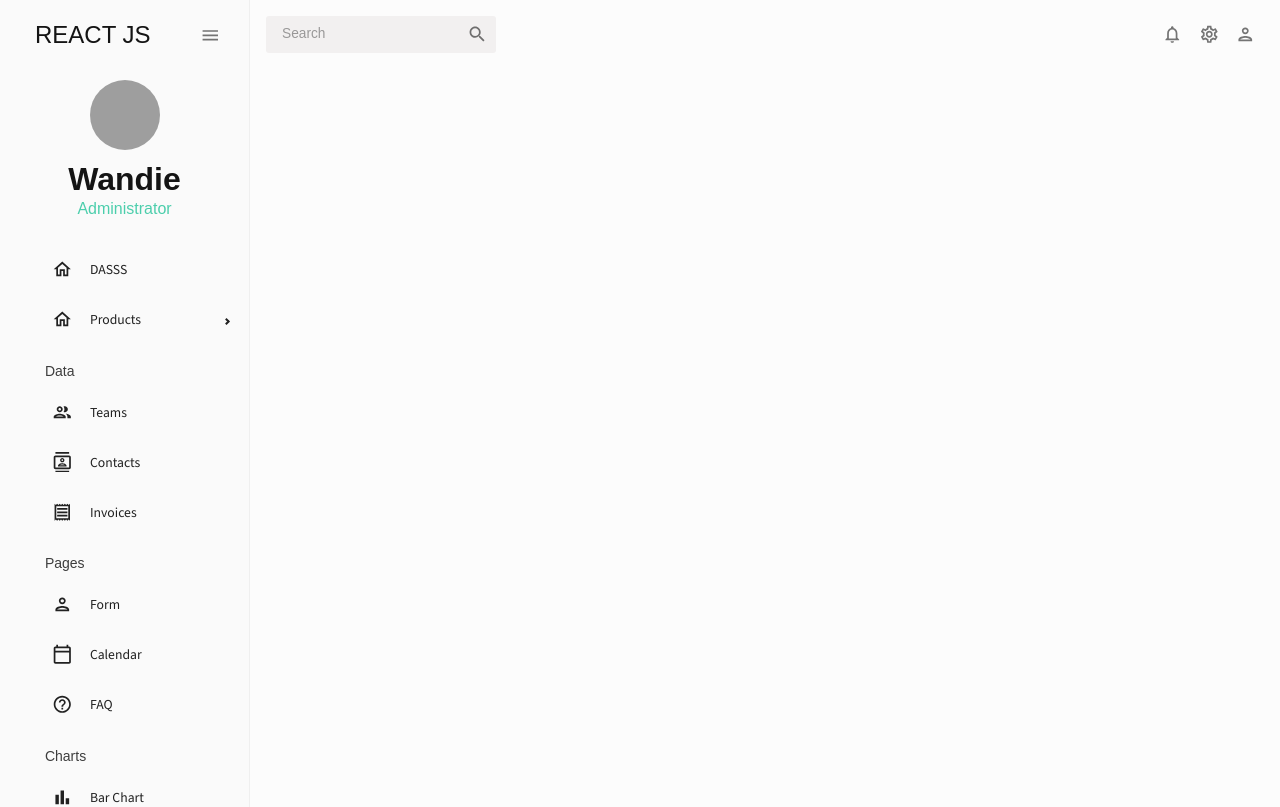
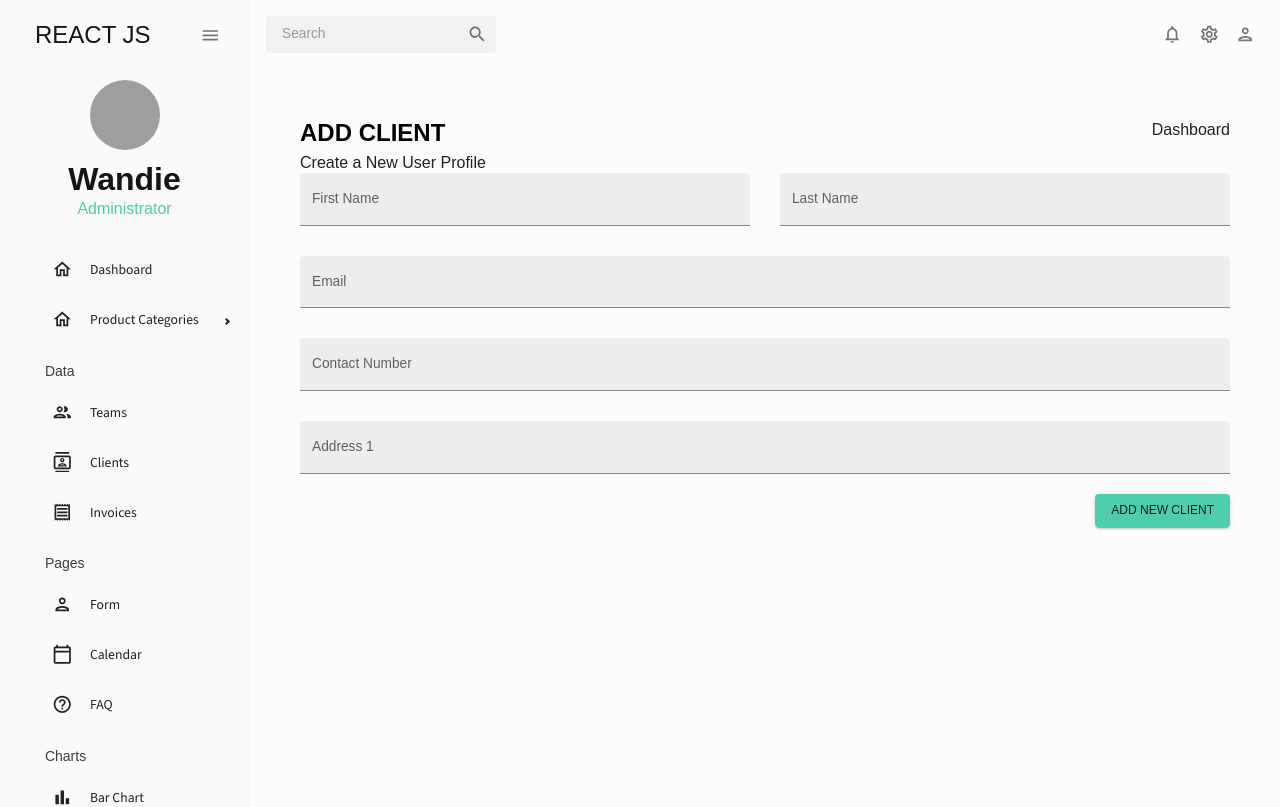
Before and after one commit to wandieinnocents/wandie-admin-dashboard-reactjs-material-ui-v1, a React (Create React App) app: page /clients in a window 1280 px wide. Shown: the top 807 px of the page. Built offline with nearby package versions, Linux system fonts and the light colour scheme; grey boxes are pictures that could not be loaded; the HTML template or start-up script is replaced by a standard one.

Commit message:
Add product category sidebar menu item

```diff
--- a/src/App.js
+++ b/src/App.js
@@ -8,6 +8,7 @@
 import Dashboard from "./scenes/dashboard";
 import Team from "./pages/Team";
 import Contacts from "./pages/Contacts";
+import Clients from "./pages/Clients";
 // import Invoices from "./scenes/invoices";
 // import Contacts from "./scenes/contacts";
 // import Bar from "./scenes/bar";
@@ -46,6 +47,7 @@
         <Route path="/" element={<Dashboard />} />
         <Route path="/team" element={<Team />} />
         <Route path="/contacts" element={<Contacts />} />
+        <Route path="/clients" element={<Clients />} />
         {/* <Route path="/invoices" element={<Invoices />} /> */}
         {/* <Route path="/form" element={<Form />} /> */}
         {/* <Route path="/bar" element={<Bar />} /> */}
--- /dev/null
+++ b/src/pages/Clients/index.jsx
@@ -0,0 +1,141 @@
+import { Box, Button, TextField } from "@mui/material";
+import { Formik } from "formik";
+import * as yup from "yup";
+import useMediaQuery from "@mui/material/useMediaQuery";
+import Header from "../../components/Header";
+
+const Form = () => {
+  const isNonMobile = useMediaQuery("(min-width:600px)");
+
+  const handleFormSubmit = (values) => {
+    console.log(values);
+  };
+
+  return (
+    <Box m="50px">
+      <Header title="ADD CLIENT " subtitle="Create a New User Profile" />
+
+      <Formik
+        onSubmit={handleFormSubmit}
+        initialValues={initialValues}
+        validationSchema={checkoutSchema}
+      >
+        {({
+          values,
+          errors,
+          touched,
+          handleBlur,
+          handleChange,
+          handleSubmit,
+        }) => (
+          <form onSubmit={handleSubmit}>
+            <Box
+              display="grid"
+              gap="30px"
+              gridTemplateColumns="repeat(4, minmax(0, 1fr))"
+              sx={{
+                "& > div": { gridColumn: isNonMobile ? undefined : "span 4" },
+              }}
+            >
+              <TextField
+                fullWidth
+                variant="filled"
+                type="text"
+                label="First Name"
+                onBlur={handleBlur}
+                onChange={handleChange}
+                value={values.firstName}
+                name="firstName"
+                error={!!touched.firstName && !!errors.firstName}
+                helperText={touched.firstName && errors.firstName}
+                sx={{ gridColumn: "span 2" }}
+              />
+              <TextField
+                fullWidth
+                variant="filled"
+                type="text"
+                label="Last Name"
+                onBlur={handleBlur}
+                onChange={handleChange}
+                value={values.lastName}
+                name="lastName"
+                error={!!touched.lastName && !!errors.lastName}
+                helperText={touched.lastName && errors.lastName}
+                sx={{ gridColumn: "span 2" }}
+              />
+              <TextField
+                fullWidth
+                variant="filled"
+                type="text"
+                label="Email"
+                onBlur={handleBlur}
+                onChange={handleChange}
+                value={values.email}
+                name="email"
+                error={!!touched.email && !!errors.email}
+                helperText={touched.email && errors.email}
+                sx={{ gridColumn: "span 4" }}
+              />
+              <TextField
+                fullWidth
+                variant="filled"
+                type="text"
+                label="Contact Number"
+                onBlur={handleBlur}
+                onChange={handleChange}
+                value={values.contact}
+                name="contact"
+                error={!!touched.contact && !!errors.contact}
+                helperText={touched.contact && errors.contact}
+                sx={{ gridColumn: "span 4" }}
+              />
+              <TextField
+                fullWidth
+                variant="filled"
+                type="text"
+                label="Address 1"
+                onBlur={handleBlur}
+                onChange={handleChange}
+                value={values.address1}
+                name="address1"
+                error={!!touched.address1 && !!errors.address1}
+                helperText={touched.address1 && errors.address1}
+                sx={{ gridColumn: "span 4" }}
+              />
+
+            </Box>
+            <Box display="flex" justifyContent="end" mt="20px">
+              <Button type="submit" color="secondary" variant="contained">
+                Add New Client
+              </Button>
+            </Box>
+          </form>
+        )}
+      </Formik>
+    </Box>
+  );
+};
+
+const phoneRegExp =
+  /^((\+[1-9]{1,4}[ -]?)|(\([0-9]{2,3}\)[ -]?)|([0-9]{2,4})[ -]?)*?[0-9]{3,4}[ -]?[0-9]{3,4}$/;
+
+const checkoutSchema = yup.object().shape({
+  firstName: yup.string().required("required"),
+  lastName: yup.string().required("required"),
+  email: yup.string().email("invalid email").required("required"),
+  contact: yup
+    .string()
+    .matches(phoneRegExp, "Phone number is not valid")
+    .required("required"),
+  address1: yup.string().required("required"),
+});
+const initialValues = {
+  firstName: "",
+  lastName: "",
+  email: "",
+  contact: "",
+  address1: "",
+
+};
+
+export default Form;
--- a/src/pages/Team.jsx
+++ b/src/pages/Team.jsx
@@ -37,7 +37,7 @@
     },
     {
       field: 'fullName',
-      headerName: 'Full name',
+      headerName: 'fulll name',
       description: 'This column has a value getter and is not sortable.',
       sortable: false,
       width: 160,
@@ -68,6 +68,7 @@
        <Header title="Team" subtitle="Welcome to your Team" />
 
       <DataGrid
+        style={{ marginTop:"20px" }}
         rows={rows}
         columns={columns}
         initialState={{
--- a/src/scenes/global/SideBar.jsx
+++ b/src/scenes/global/SideBar.jsx
@@ -125,17 +125,18 @@
               selected={selected}
               setSelected={setSelected}
                 >
-              DASSS
+              Dashboard
             </MenuItem>
 
-            <SubMenu icon={<HomeOutlinedIcon />} label="Products">
+            {/* Product categories  */}
+            <SubMenu icon={<HomeOutlinedIcon />} label="Product Categories">
 
             <MenuItem
              icon={<PeopleOutlinedIcon />}
               component={<Link to="/addproduct" />}
               // selected={selected}
               // setSelected={setSelected}
-              > Add Product
+              > Add  Category
               </MenuItem>
 
             <MenuItem
@@ -143,7 +144,7 @@
               component={<Link to="/manage" />}
               // selected={selected}
               // setSelected={setSelected}
-              > Manage Product
+              > Manage Categories
               </MenuItem>
           </SubMenu>
 
@@ -167,11 +168,11 @@
 
             <MenuItem
               icon={<ContactsOutlinedIcon />}
-              component={<Link to="/contacts" />}
+              component={<Link to="/clients" />}
               selected={selected}
               setSelected={setSelected}
                 >
-              Contacts
+              Clients
             </MenuItem>
 
             <MenuItem
```
